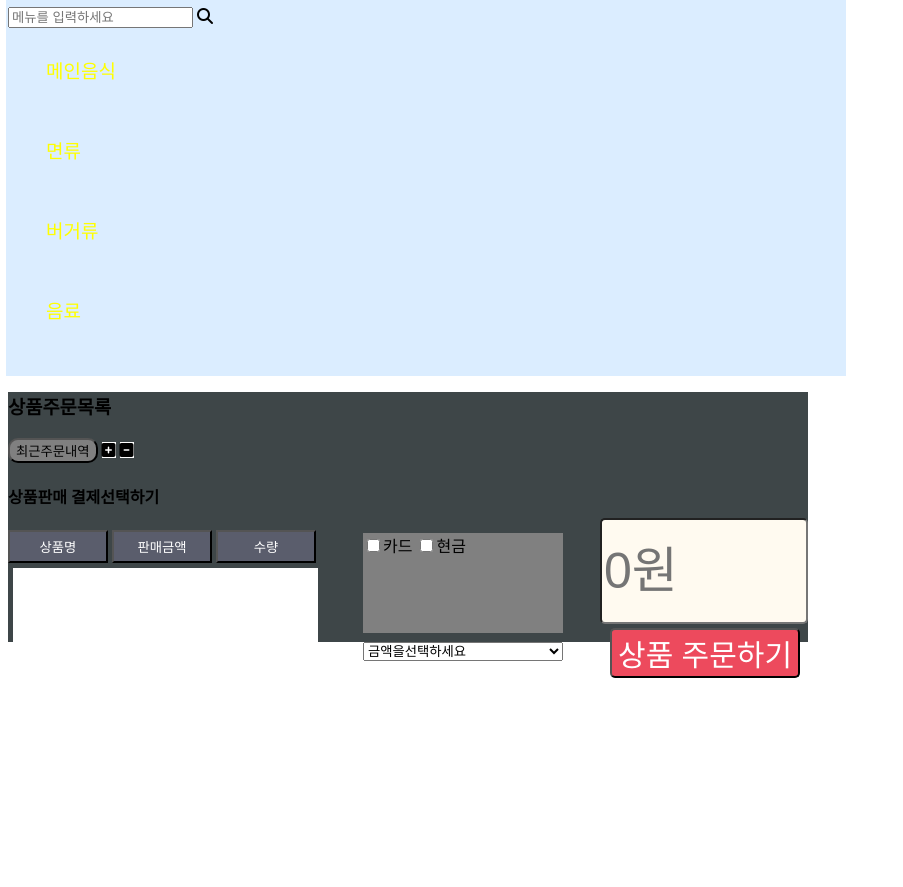
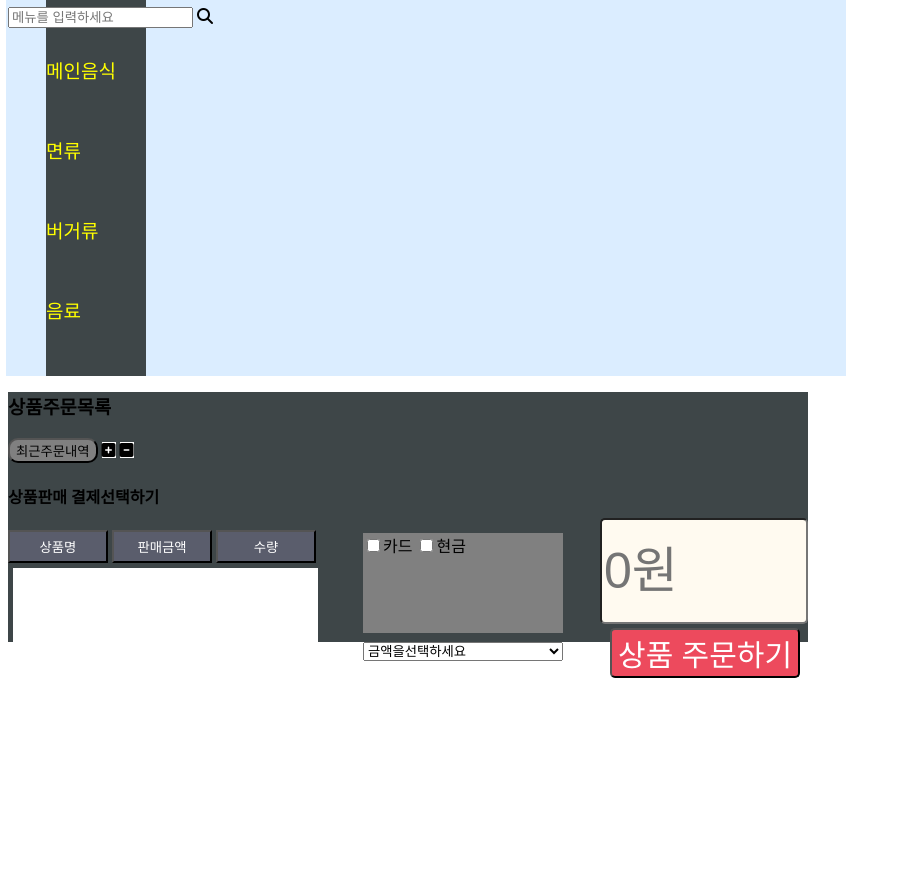
Before and after one commit to Kimmugyum/PC-menu, a plain HTML site: page index.html in a window 1280 px wide. Shown: the part 194-1081 px from the top of the page, without its empty margins (0-903 px from the left). Drawn offline with Linux system fonts and the light colour scheme.

Commit message:
html,css 이름변경

```diff
--- a/menu.html
+++ b/index.html
@@ -5,7 +5,7 @@
     <meta name="viewport" content="width=device-width, initial-scale=1.0">
     <meta http-equiv="X-UA-Compatible" content="ie=edge">
     <title>Document</title>
-    <link rel="stylesheet" href="menu.css">
+    <link rel="stylesheet" href="style.css">
     <script src="https://kit.fontawesome.com/bfda034327.js" crossorigin="anonymous"></script>
 </head>
 <body>
--- a/menu.css
+++ b/style.css
@@ -40,7 +40,6 @@ span > div {
 }
 
 .allbutton {/*버튼 CSS*/
-    margin
     background-color: #3e4648;
     color : yellow;
     font-size: 19px;
```
